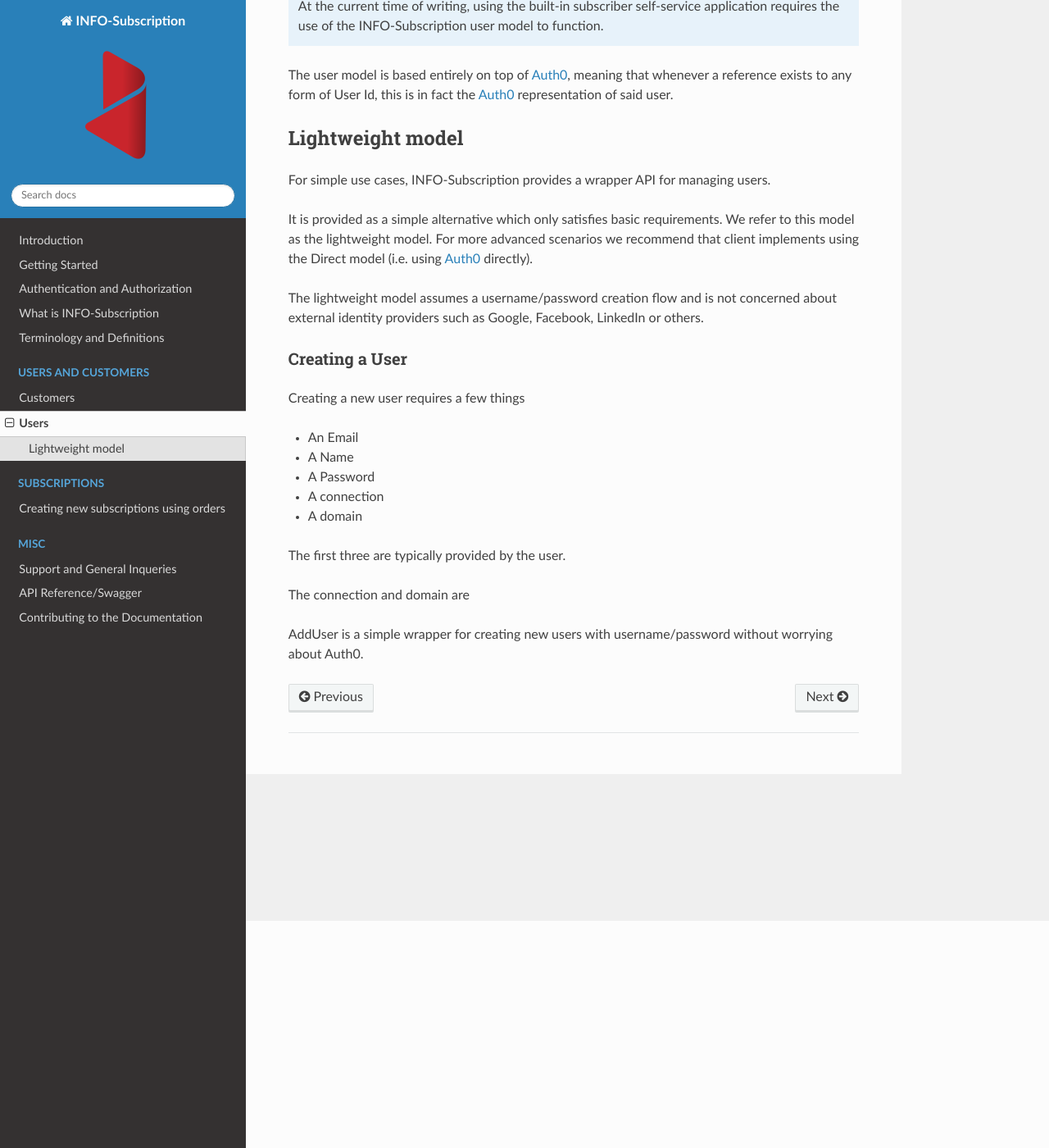
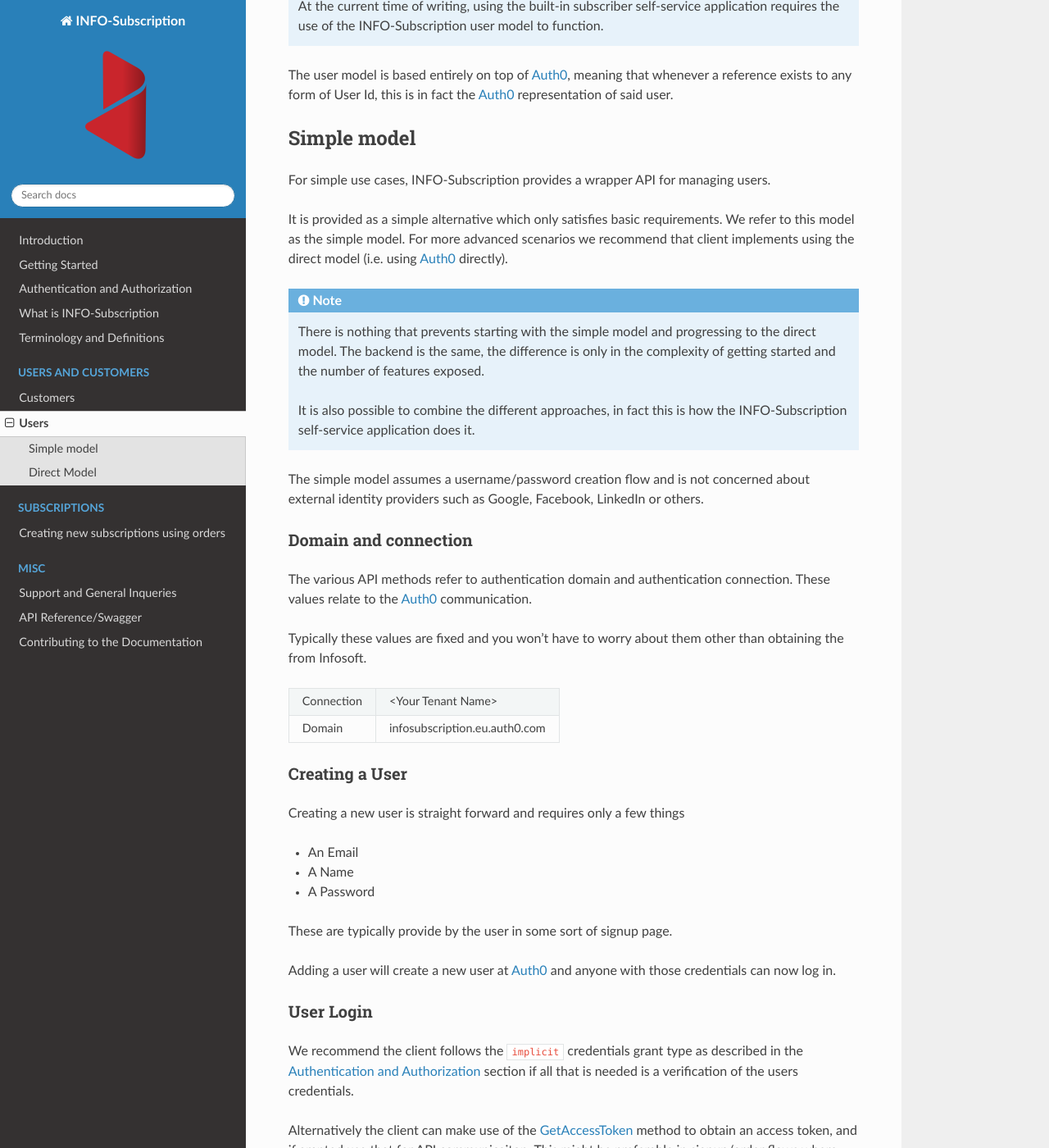
Before and after one commit to infosoftas/info-subscription-doc, a Sphinx documentation site: the page built from source/users.rst, in a window 1280 px wide and 1400 px high, scrolled down 277 px. Shown: the whole window at 82% size. Built offline with Sphinx 7.4.7 and the Read the Docs theme 2.0.0, drawn with Linux system fonts in a browser that asks for light colours; formulas are drawn with MathJax 3; some of the changed text lies outside the part shown.

Commit message:
More user adjustments

```diff
--- a/source/customers.rst
+++ b/source/customers.rst
@@ -24,7 +24,7 @@ There are two paths to creating a customer
 #. By providing a user identity and details in one stage
 #. By providing personal details and user identity separately
 
-As detailed in the :api-ref-model:`refence docs </Customer/CustomerPost>`, there is an option for providing an ``identityProviderId``.
+As detailed in the :api-ref:`refence docs </Customer/CustomerPost>`, there is an option for providing an ``identityProviderId``.
 If given the customer is automatically associated with the given user, if not the association will need to be created later to allow a customer to log in.
 
-Refer to the :ref:`users` section for notes on how to manage users.
+Refer to the :ref:`users` section for notes on how to create users.
--- a/source/doc-contribution.rst
+++ b/source/doc-contribution.rst
@@ -1,4 +1,5 @@
-.. _doc-contribution
+.. _doc-contribution:
+
 *********************************
 Contributing to the Documentation
 *********************************
--- a/source/index.rst
+++ b/source/index.rst
@@ -24,7 +24,7 @@ Introduction
 
 This is the home of the API documentation for |projectName|.
 
-If you came here looking for the user documentation please head over to http://www.hereissomedocuemtnation.no
+If you came here looking for the user documentation you are in the wrong place. This is the developer documentation.
 
 If you have no idea what |projectName| is, then head over to the `product website <https://www.infosoft.as/solutions/info-subscription/>`_ and have a look.
 
--- a/source/users.rst
+++ b/source/users.rst
@@ -14,29 +14,63 @@ This article describes the basics of using the |projectName| provided model.
 
 The user model is based entirely on top of {AUTH0}, meaning that whenever a reference exists to any form of User Id, this is in fact the {AUTH0} representation of said user.
 
-Lightweight model
+Simple model
 =================
 For simple use cases, |projectName| provides a wrapper API for managing users.
 
 It is provided as a simple alternative which only satisfies basic requirements.
-We refer to this model as the lightweight model.
-For more advanced scenarios we recommend that client implements using the Direct model (i.e. using {AUTH0} directly).
+We refer to this model as the simple model.
+For more advanced scenarios we recommend that client implements using the direct model (i.e. using {AUTH0} directly).
 
-The lightweight model assumes a username/password creation flow and is not concerned about external identity providers such as Google, Facebook, LinkedIn or others.
+.. Note::
+
+    There is nothing that prevents starting with the simple model and progressing to the direct model.
+    The backend is the same, the difference is only in the complexity of getting started and the number of features exposed.
+
+    It is also possible to combine the different approaches, in fact this is how the |projectName| self-service application does it.
+
+The simple model assumes a username/password creation flow and is not concerned about external identity providers such as Google, Facebook, LinkedIn or others.
+
+Domain and connection
+---------------------
+The various API methods refer to authentication domain and authentication connection.
+These values relate to the {AUTH0} communication.
+
+Typically these values are fixed and you won't have to worry about them other than obtaining the from Infosoft.
+
+==========  =====
+Connection  <Your Tenant Name>
+Domain      infosubscription.eu.auth0.com
+==========  =====
 
 Creating a User
 ---------------
 
-Creating a new user requires a few things
+Creating a new user is straight forward and requires only a few things
 
 * An Email
 * A Name
 * A Password
-* A connection
-* A domain
 
-The first three are typically provided by the user.
+These are typically provide by the user in some sort of signup page.
 
-The connection and domain are
+Adding a user will create a new user at {AUTH0} and anyone with those credentials can now log in.
 
-AddUser is a simple wrapper for creating new users with username/password without worrying about Auth0.
+User Login
+----------
+We recommend the client follows the ``implicit`` credentials grant type as described in the :ref:`authorization` section if all that is needed is a verification of the users credentials.
+
+Alternatively the client can make use of the :api-ref:`GetAccessToken <User/UserGetAccessTokenPost>` method to obtain an access token, and if granted use that for API communicaiton.
+This might be preferable in signup/order flows where requiring a signin by the user after a purchase is too cumbersome.
+
+Connecting with a customer
+--------------------------
+Please refer to :ref:`customers` for details on how to connect users and customers.
+
+
+Direct Model
+============
+
+When communicating with {AUTH0} directly, the client can make use of most of the features as described in the `Auth 0 Documentation <https://auth0.com/docs>`_ note however that you do not have management capabilities.
+
+Given a ``client_id`` , ``client_secret`` and the ``Auth0 domain``, most of the sign-in/login options provided on the Auth0 site should be available. For assistance please :ref:`contact us <reporting-bugs>`.
```
Also changed, not shown: source/payments/agreements.rst (+9 -0 lines).
